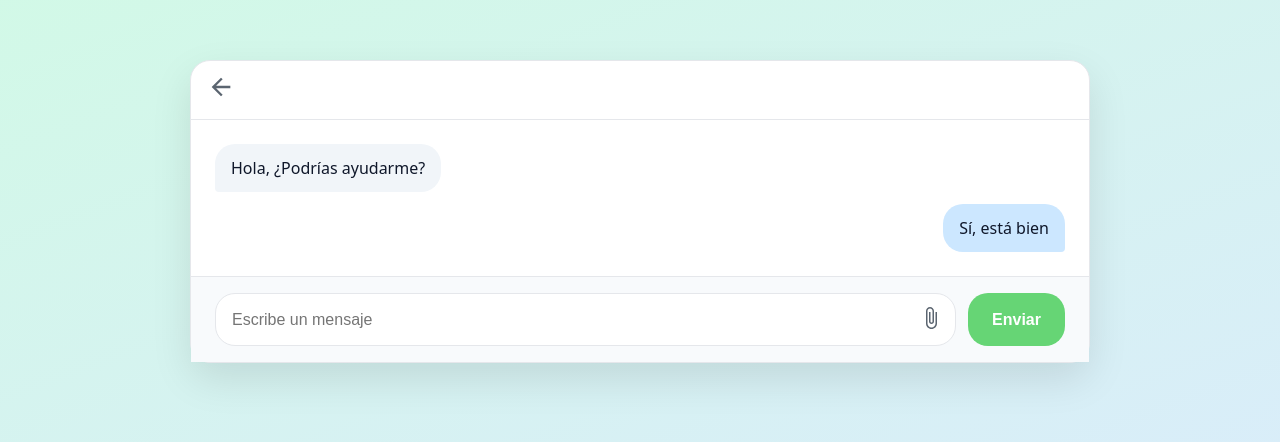
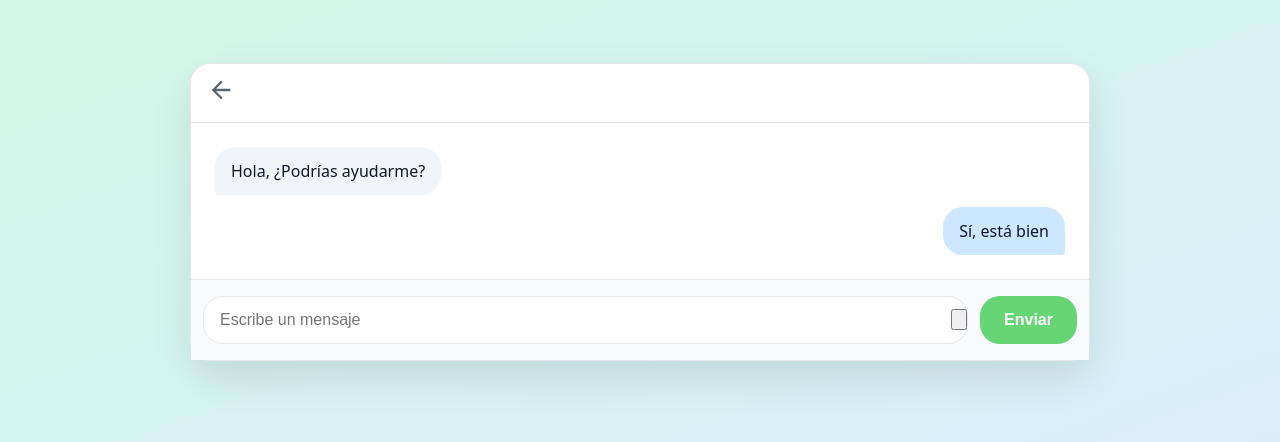
Before and after one commit to Juyens/unidonate-landing, a plain HTML site: page public/Chat.html in a window 1280 px wide. Shown: the part 96-538 px from the top of the page. Drawn offline with Linux system fonts and the light colour scheme.

Commit message:
Correcion Chat

```diff
--- a/public/assets/styles/Chat.css
+++ b/public/assets/styles/Chat.css
@@ -74,13 +74,49 @@
 .message--sent { background-color: var(--sent-bg); align-self: flex-end; border-bottom-right-radius: 4px; }
 
 /* Formulario de Envío */
-.message-form { display: flex; gap: 12px; padding: 16px 24px; border-top: 1px solid var(--line); background-color: #f8fafc; }
-.input-wrapper { flex-grow: 1; display: flex; align-items: center; background-color: var(--bg); border: 1px solid var(--line); border-radius: var(--radius); }
-#message-input { flex-grow: 1; border: none; background: transparent; padding: 14px 16px; font-size: 16px; outline: none; }
-.attach-btn { background: none; border: none; padding: 12px; cursor: pointer; }
-.attach-btn svg { width: 24px; height: 24px; fill: var(--muted); }
-.send-btn { background-color: var(--primary); color: white; border: none; padding: 0 24px; font-size: 16px; font-weight: 600; border-radius: var(--radius); cursor: pointer; }
-.send-btn:hover { background-color: var(--primary-strong); }
+.message-form{
+  display:flex;
+  gap:12px;
+  padding:16px 12px;
+  border-top:1px solid var(--line);
+  background:#f8fafc;
+  max-width:100%;
+}
+
+.message-form .input-wrapper{
+  flex:1 1 auto;      /* que sea el que se encoge */
+  min-width:0;        /* CLAVE para que pueda encoger sin romperse */
+  display:flex;
+  align-items:center;
+  background:#fff;
+  border:1px solid var(--line);
+  border-radius: var(--radius);
+}
+
+#message-input{
+  flex:1 1 auto;
+  min-width:0;        /* CLAVE: el input ya no empuja */
+  width:100%;
+  border:none;
+  background:transparent;
+  padding:14px 16px;
+  font-size:16px;
+  outline:none;
+}
+
+.send-btn{
+  flex:0 0 auto;      /* no se estira ni se encoge raro */
+  white-space:nowrap; /* evita salto de línea del texto */
+  background:var(--primary);
+  color:#fff;
+  border:none;
+  padding:0 24px;
+  font-size:16px;
+  font-weight:600;
+  border-radius: var(--radius);
+  cursor:pointer;
+}
+.send-btn:hover{ background:var(--primary-strong); }
 
 /* ===== Footer (UNIFICADO) ===== */
 footer{
@@ -178,3 +214,14 @@
 
   footer { grid-template-columns: 1fr; grid-template-areas: "logo" "desc" "links1" "links2" "links3" "line" "copy"; }
 }
+
+@media (max-width: 860px){
+  .message-form{ gap:8px; padding:12px; }
+  .send-btn{ padding:0 16px; }
+}
+
+/* Si tu teléfono es MUY angosto (≤360px), apila el botón debajo */
+@media (max-width: 360px){
+  .message-form{ flex-wrap:wrap; }
+  .send-btn{ width:100%; margin-top:8px; }
+}
```
